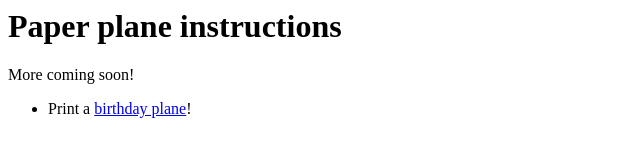
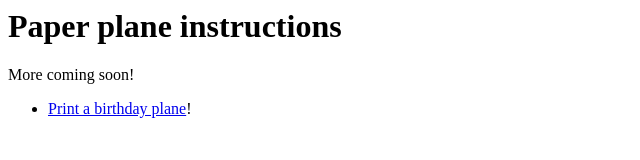
Before and after one commit to jxah/birthday-page, a plain HTML site: page planes.html in a window 1280 px wide. Shown: the full height of the page, 0-640 px from the left. Drawn offline with Linux system fonts and the light colour scheme.

Commit message:
Update planes.html

```diff
--- a/planes.html
+++ b/planes.html
@@ -7,7 +7,7 @@
 More coming soon!
 <body>
 <ul>
-  <li> Print a <a href="nakamura.pdf">birthday plane</a>!</li>
+  <li> <a href="nakamura.pdf">Print a birthday plane</a>!</li>
  </ul>
 </body>
 </html>
```
